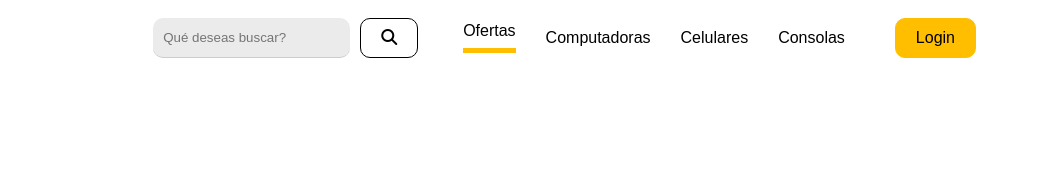
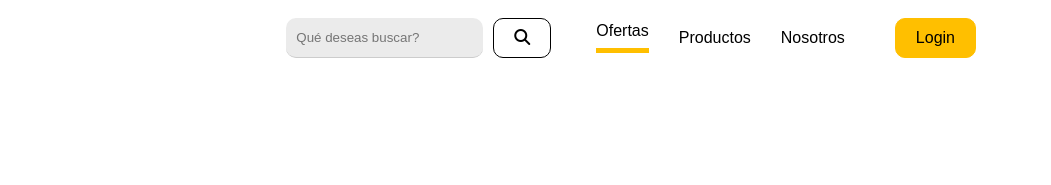
Before and after one commit to YeiiMaccDev/E-commerce_Js, a website built with webpack: page src/index.html in a window 1280 px wide. Shown: the top 185 px of the page, 229-1280 px from the left. Built offline with nearby package versions, Linux system fonts and the light colour scheme; data requests are answered from the project's data file.

Commit message:
Menu setting.

```diff
--- a/src/index.html
+++ b/src/index.html
@@ -37,13 +37,10 @@
             <a class="navbar-site__enlace navbar-site__active" href="#ofertas">Ofertas</a>
           </li>
           <li class="navbar-site__item">
-            <a class="navbar-site__enlace" href="#computadoras">Computadoras</a>
+            <a class="navbar-site__enlace" href="#productos">Productos</a>
           </li>
           <li class="navbar-site__item">
-            <a class="navbar-site__enlace" href="#celulares">Celulares</a>
-          </li>
-          <li class="navbar-site__item">
-            <a class="navbar-site__enlace" href="#consolas">Consolas</a>
+            <a class="navbar-site__enlace" href="#nosotros">Nosotros</a>
           </li>
           <li class="navbar-site__item btn btn-login">
             <a class="navbar-site__enlace" href="login.html">
@@ -137,7 +134,7 @@
         <div class="products_menu">
           <ul class="navbar-site__list">
             <li class="navbar-site__item">
-              <a class="navbar-site__enlace" href="#productos">Todos</a>
+              <a class="navbar-site__enlace" href="#">Todos</a>
             </li>
             <li class="navbar-site__item">
               <a class="navbar-site__enlace" href="?category=computadoras">Computadoras</a>
```
